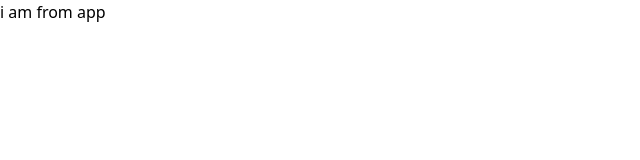
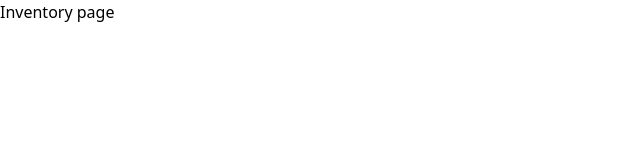
Before and after one commit to asifulhaque087/inventory-page, a React (Create React App) app: page / in a window 1280 px wide. Shown: the top 160 px of the page, without its empty margins (0-640 px from the left). Built offline with nearby package versions, Linux system fonts and the light colour scheme.

Commit message:
add inventory page

```diff
--- a/src/App.js
+++ b/src/App.js
@@ -1,10 +1,12 @@
 // import logo from './logo.svg';
 // import './App.css';
+
+import Inventory from "./pages/Inventory";
 
 function App() {
   return (
     <div className="App">
-      i am from app
+      <Inventory />
     </div>
   );
 }
--- /dev/null
+++ b/src/pages/Inventory.jsx
@@ -0,0 +1,9 @@
+import React from 'react'
+
+const Inventory = () => {
+  return (
+    <div>Inventory page</div>
+  )
+}
+
+export default Inventory
```
